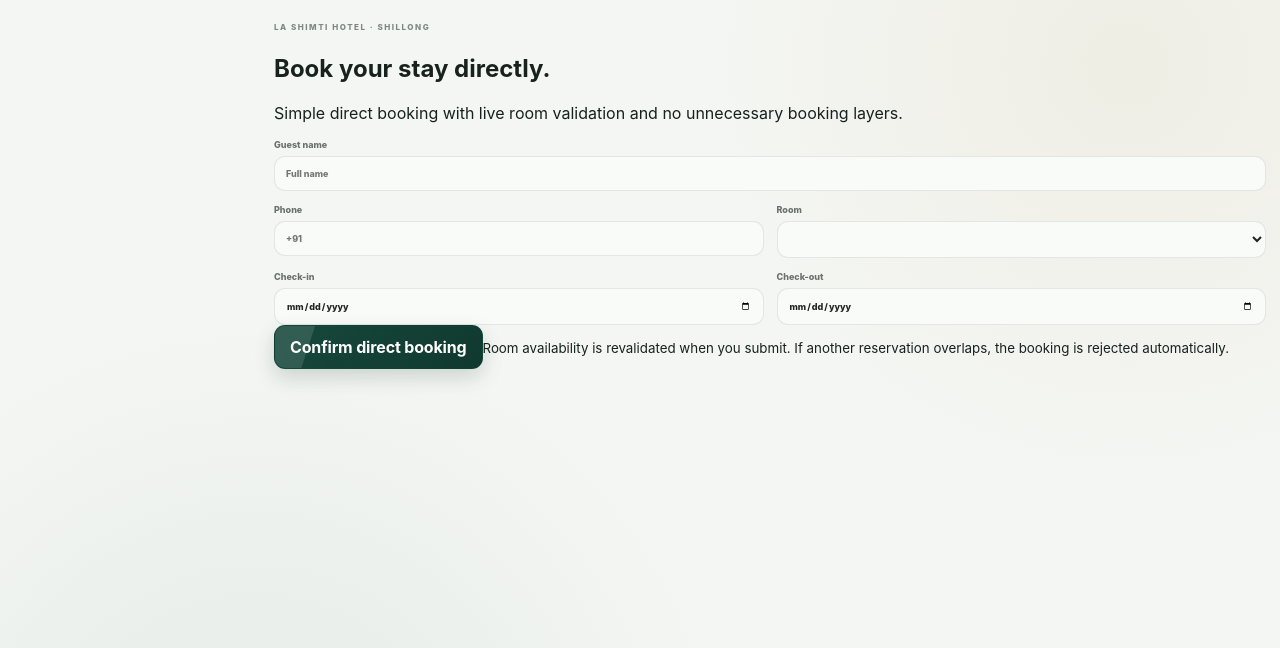
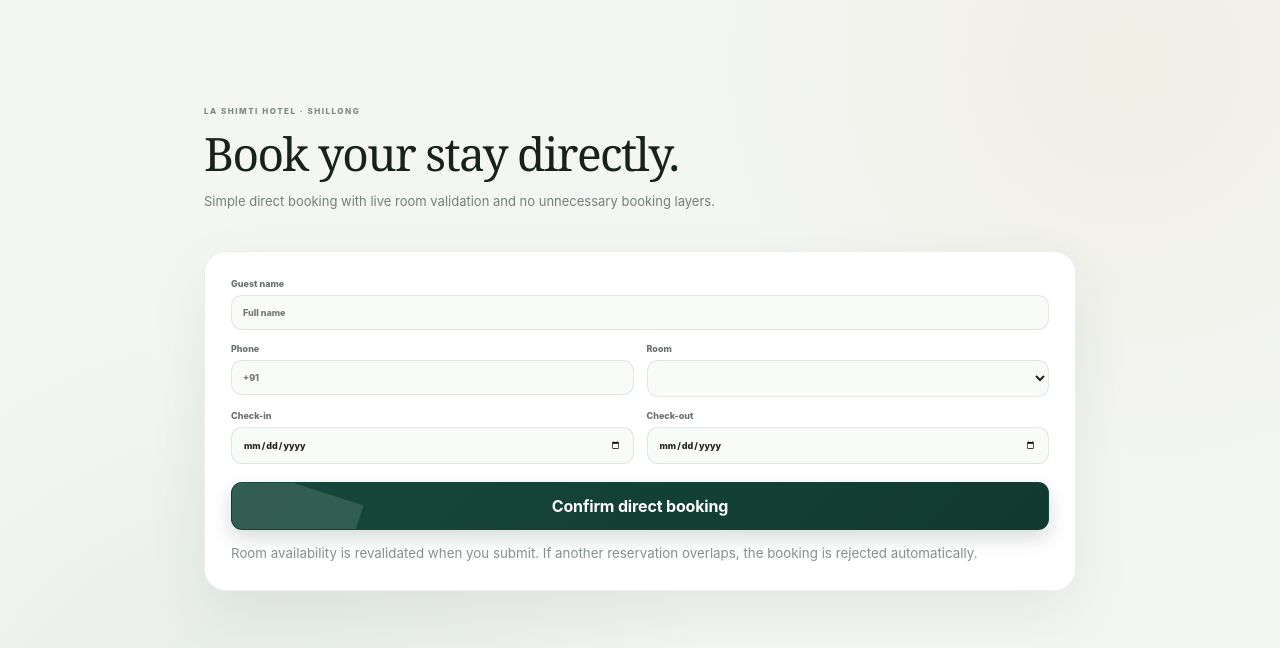
Before and after one commit to adityaps70/sea-n-shore-whatsapp, a Next.js app: page /book in a window 1280 px wide. Shown: the top 648 px of the page. Built offline with nearby package versions, Linux system fonts and the light colour scheme; no server answers.

Commit message:
style: add direct booking and guest precheckin pages

```diff
--- a/src/app/globals.css
+++ b/src/app/globals.css
@@ -301,3 +301,13 @@ button:disabled{opacity:.42;cursor:not-allowed;transform:none!important}
 @media(max-width:1200px){.quickgrid{grid-template-columns:repeat(3,1fr)}}
 @media(max-width:760px){.quickgrid{grid-template-columns:1fr 1fr}.sectionhead{align-items:flex-start}}
 @media(max-width:520px){.quickgrid{grid-template-columns:1fr}}
+
+.guestpage{max-width:920px;margin:0 auto!important;padding:64px 24px!important}
+.guesthero{padding:34px 0 26px}
+.guesthero h1{font-family:Georgia,serif;font-size:46px;line-height:1.04;font-weight:500;letter-spacing:-.035em;margin:12px 0}
+.guesthero p{color:#73807a;font-size:13px;max-width:600px;line-height:1.6}
+.guestform{background:rgba(255,255,255,.96);border:1px solid rgba(23,53,46,.08);border-radius:22px;padding:26px;box-shadow:0 22px 60px rgba(29,47,40,.08)}
+.guestsubmit{margin-top:18px;width:100%;padding:13px 16px}
+.guestmessage{margin-top:16px;padding:12px 14px;border-radius:12px;background:#e9f2ed;color:#225443;font-size:11px;font-weight:700}
+.guestform>small{display:block;margin-top:14px;color:#89938e;line-height:1.5}
+@media(max-width:620px){.guestpage{padding:32px 16px!important}.guesthero h1{font-size:36px}}
```
